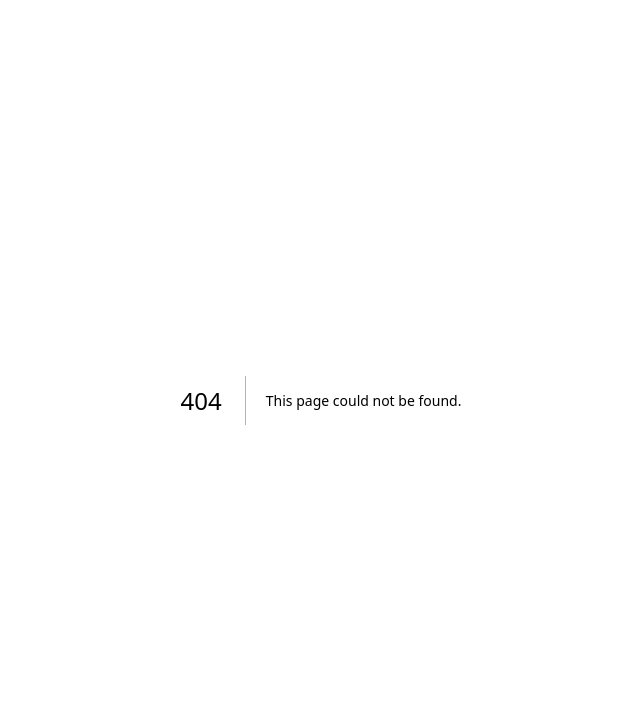
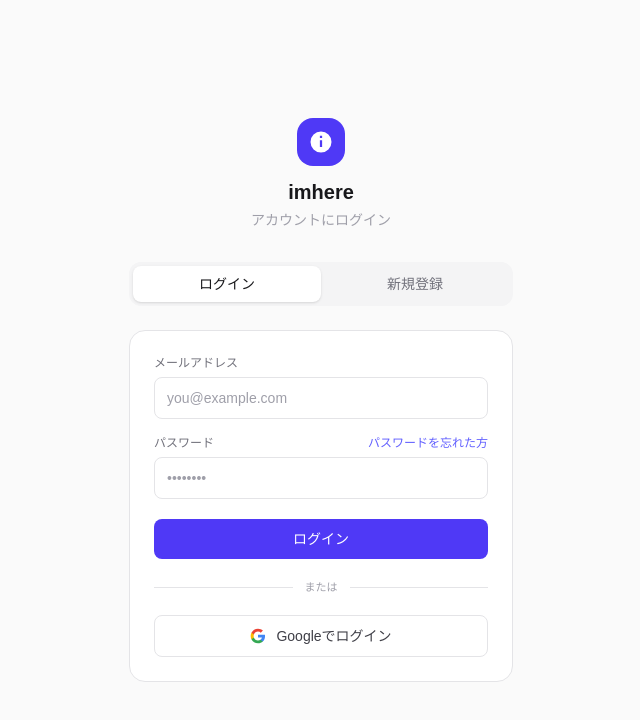
Before and after one commit to Naughty8020/Sonzai, a Next.js app in the folder frontend/: page /login in a window 1280 px wide. Before the commit this address had no page. Shown: the top 720 px of the page, without its empty margins (319-959 px from the left). Built offline with nearby package versions, Linux system fonts and the light colour scheme.

Commit message:
add:ログイン画面の追加

```diff
--- /dev/null
+++ b/frontend/app/login/page.tsx
@@ -0,0 +1,213 @@
+"use client";
+
+import { useState } from "react";
+import { useRouter } from "next/navigation";
+
+type Mode = "login" | "register";
+
+export default function LoginPage() {
+  const router = useRouter();
+  const [mode, setMode] = useState<Mode>("login");
+  const [email, setEmail] = useState("");
+  const [password, setPassword] = useState("");
+  const [name, setName] = useState("");
+  const [loading, setLoading] = useState(false);
+  const [error, setError] = useState<string | null>(null);
+
+  const handleSubmit = async (e: React.FormEvent) => {
+    e.preventDefault();
+    setError(null);
+
+    if (mode === "register" && !name.trim()) {
+      setError("お名前を入力してください");
+      return;
+    }
+    if (!email.trim()) {
+      setError("メールアドレスを入力してください");
+      return;
+    }
+    if (password.length < 8) {
+      setError("パスワードは8文字以上で入力してください");
+      return;
+    }
+
+    setLoading(true);
+    // TODO: 実際の認証処理に置き換える
+    await new Promise((r) => setTimeout(r, 1000));
+    setLoading(false);
+    router.push("/");
+  };
+
+  const switchMode = (next: Mode) => {
+    setMode(next);
+    setError(null);
+    setEmail("");
+    setPassword("");
+    setName("");
+  };
+
+  return (
+    <div className="min-h-screen w-full flex items-center justify-center bg-zinc-50 dark:bg-zinc-950 px-4">
+      <div className="w-full max-w-sm">
+
+        {/* Logo */}
+        <div className="flex flex-col items-center mb-8">
+          <div className="w-12 h-12 rounded-2xl bg-indigo-600 flex items-center justify-center mb-3">
+            <svg className="w-6 h-6 fill-white" viewBox="0 0 16 16">
+              <path d="M8 1a7 7 0 1 0 0 14A7 7 0 0 0 8 1zm.75 10.25h-1.5v-4.5h1.5v4.5zm0-6h-1.5v-1.5h1.5v1.5z" />
+            </svg>
+          </div>
+          <h1 className="text-xl font-semibold text-zinc-900 dark:text-zinc-50">imhere</h1>
+          <p className="text-sm text-zinc-400 mt-1">
+            {mode === "login" ? "アカウントにログイン" : "新しいアカウントを作成"}
+          </p>
+        </div>
+
+        {/* Tab switcher */}
+        <div className="flex bg-zinc-100 dark:bg-zinc-800 rounded-xl p-1 mb-6">
+          <button
+            onClick={() => switchMode("login")}
+            className={`flex-1 py-2 text-sm rounded-lg transition-colors font-medium ${
+              mode === "login"
+                ? "bg-white dark:bg-zinc-950 text-zinc-900 dark:text-zinc-50 shadow-sm"
+                : "text-zinc-500 hover:text-zinc-700 dark:hover:text-zinc-300"
+            }`}
+          >
+            ログイン
+          </button>
+          <button
+            onClick={() => switchMode("register")}
+            className={`flex-1 py-2 text-sm rounded-lg transition-colors font-medium ${
+              mode === "register"
+                ? "bg-white dark:bg-zinc-950 text-zinc-900 dark:text-zinc-50 shadow-sm"
+                : "text-zinc-500 hover:text-zinc-700 dark:hover:text-zinc-300"
+            }`}
+          >
+            新規登録
+          </button>
+        </div>
+
+        {/* Form card */}
+        <div className="bg-white dark:bg-zinc-900 border border-zinc-200 dark:border-zinc-800 rounded-2xl p-6">
+          <form onSubmit={handleSubmit} className="flex flex-col gap-4">
+
+            {/* Name — register only */}
+            {mode === "register" && (
+              <div>
+                <label className="block text-xs text-zinc-500 mb-1.5">お名前</label>
+                <input
+                  type="text"
+                  value={name}
+                  onChange={(e) => setName(e.target.value)}
+                  placeholder="山田 太郎"
+                  autoComplete="name"
+                  className="w-full px-3 py-2.5 text-sm rounded-lg border border-zinc-200 dark:border-zinc-700 bg-white dark:bg-zinc-800 text-zinc-900 dark:text-zinc-50 placeholder-zinc-400 outline-none focus:border-indigo-400 focus:ring-2 focus:ring-indigo-100 dark:focus:ring-indigo-900 transition-colors"
+                />
+              </div>
+            )}
+
+            {/* Email */}
+            <div>
+              <label className="block text-xs text-zinc-500 mb-1.5">メールアドレス</label>
+              <input
+                type="email"
+                value={email}
+                onChange={(e) => setEmail(e.target.value)}
+                placeholder="you@example.com"
+                autoComplete="email"
+                className="w-full px-3 py-2.5 text-sm rounded-lg border border-zinc-200 dark:border-zinc-700 bg-white dark:bg-zinc-800 text-zinc-900 dark:text-zinc-50 placeholder-zinc-400 outline-none focus:border-indigo-400 focus:ring-2 focus:ring-indigo-100 dark:focus:ring-indigo-900 transition-colors"
+              />
+            </div>
+
+            {/* Password */}
+            <div>
+              <div className="flex items-center justify-between mb-1.5">
+                <label className="text-xs text-zinc-500">パスワード</label>
+                {mode === "login" && (
+                  <button
+                    type="button"
+                    className="text-xs text-indigo-500 hover:text-indigo-700 transition-colors"
+                  >
+                    パスワードを忘れた方
+                  </button>
+                )}
+              </div>
+              <input
+                type="password"
+                value={password}
+                onChange={(e) => setPassword(e.target.value)}
+                placeholder={mode === "register" ? "8文字以上" : "••••••••"}
+                autoComplete={mode === "login" ? "current-password" : "new-password"}
+                className="w-full px-3 py-2.5 text-sm rounded-lg border border-zinc-200 dark:border-zinc-700 bg-white dark:bg-zinc-800 text-zinc-900 dark:text-zinc-50 placeholder-zinc-400 outline-none focus:border-indigo-400 focus:ring-2 focus:ring-indigo-100 dark:focus:ring-indigo-900 transition-colors"
+              />
+              {mode === "register" && (
+                <p className="text-[11px] text-zinc-400 mt-1.5">8文字以上で入力してください</p>
+              )}
+            </div>
+
+            {/* Error */}
+            {error && (
+              <div className="flex items-center gap-2 px-3 py-2.5 bg-red-50 dark:bg-red-950 border border-red-200 dark:border-red-800 rounded-lg">
+                <svg className="w-4 h-4 text-red-500 shrink-0" fill="none" stroke="currentColor" strokeWidth="2" viewBox="0 0 24 24">
+                  <path strokeLinecap="round" strokeLinejoin="round" d="M12 9v3.75m-9.303 3.376c-.866 1.5.217 3.374 1.948 3.374h14.71c1.73 0 2.813-1.874 1.948-3.374L13.949 3.378c-.866-1.5-3.032-1.5-3.898 0L2.697 16.126zM12 15.75h.007v.008H12v-.008z" />
+                </svg>
+                <p className="text-xs text-red-600 dark:text-red-400">{error}</p>
+              </div>
+            )}
+
+            {/* Submit */}
+            <button
+              type="submit"
+              disabled={loading}
+              className="w-full py-2.5 rounded-lg bg-indigo-600 hover:bg-indigo-700 disabled:opacity-50 disabled:cursor-not-allowed text-white text-sm font-medium transition-colors flex items-center justify-center gap-2 mt-1"
+            >
+              {loading ? (
+                <>
+                  <svg className="w-4 h-4 animate-spin" fill="none" viewBox="0 0 24 24">
+                    <circle className="opacity-25" cx="12" cy="12" r="10" stroke="currentColor" strokeWidth="4" />
+                    <path className="opacity-75" fill="currentColor" d="M4 12a8 8 0 018-8v8H4z" />
+                  </svg>
+                  {mode === "login" ? "ログイン中..." : "登録中..."}
+                </>
+              ) : (
+                mode === "login" ? "ログイン" : "アカウントを作成"
+              )}
+            </button>
+          </form>
+
+          {/* Divider */}
+          <div className="flex items-center gap-3 my-5">
+            <div className="flex-1 h-px bg-zinc-200 dark:bg-zinc-700" />
+            <span className="text-[11px] text-zinc-400">または</span>
+            <div className="flex-1 h-px bg-zinc-200 dark:bg-zinc-700" />
+          </div>
+
+          {/* Google OAuth — ボタンのみ、実装は別途 */}
+          <button
+            type="button"
+            className="w-full flex items-center justify-center gap-2.5 py-2.5 rounded-lg border border-zinc-200 dark:border-zinc-700 text-sm text-zinc-700 dark:text-zinc-300 hover:bg-zinc-50 dark:hover:bg-zinc-800 transition-colors"
+          >
+            <svg className="w-4 h-4" viewBox="0 0 24 24">
+              <path fill="#4285F4" d="M22.56 12.25c0-.78-.07-1.53-.2-2.25H12v4.26h5.92c-.26 1.37-1.04 2.53-2.21 3.31v2.77h3.57c2.08-1.92 3.28-4.74 3.28-8.09z"/>
+              <path fill="#34A853" d="M12 23c2.97 0 5.46-.98 7.28-2.66l-3.57-2.77c-.98.66-2.23 1.06-3.71 1.06-2.86 0-5.29-1.93-6.16-4.53H2.18v2.84C3.99 20.53 7.7 23 12 23z"/>
+              <path fill="#FBBC05" d="M5.84 14.09c-.22-.66-.35-1.36-.35-2.09s.13-1.43.35-2.09V7.07H2.18C1.43 8.55 1 10.22 1 12s.43 3.45 1.18 4.93l3.66-2.84z"/>
+              <path fill="#EA4335" d="M12 5.38c1.62 0 3.06.56 4.21 1.64l3.15-3.15C17.45 2.09 14.97 1 12 1 7.7 1 3.99 3.47 2.18 7.07l3.66 2.84c.87-2.6 3.3-4.53 6.16-4.53z"/>
+            </svg>
+            Googleで{mode === "login" ? "ログイン" : "登録"}
+          </button>
+        </div>
+
+        {/* Footer note */}
+        {mode === "register" && (
+          <p className="text-center text-[11px] text-zinc-400 mt-4 leading-relaxed">
+            登録することで
+            <button className="text-indigo-500 hover:underline mx-0.5">利用規約</button>
+            および
+            <button className="text-indigo-500 hover:underline mx-0.5">プライバシーポリシー</button>
+            に同意したものとみなします
+          </p>
+        )}
+      </div>
+    </div>
+  );
+}
```
